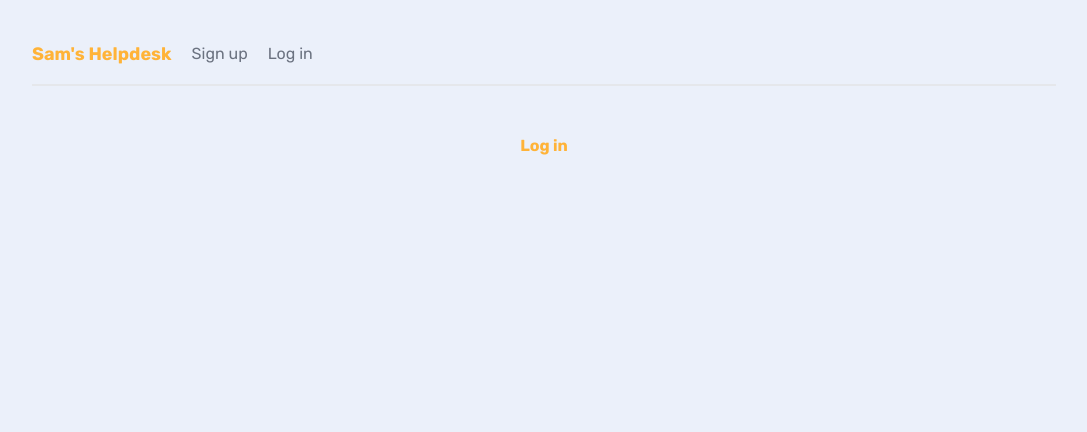
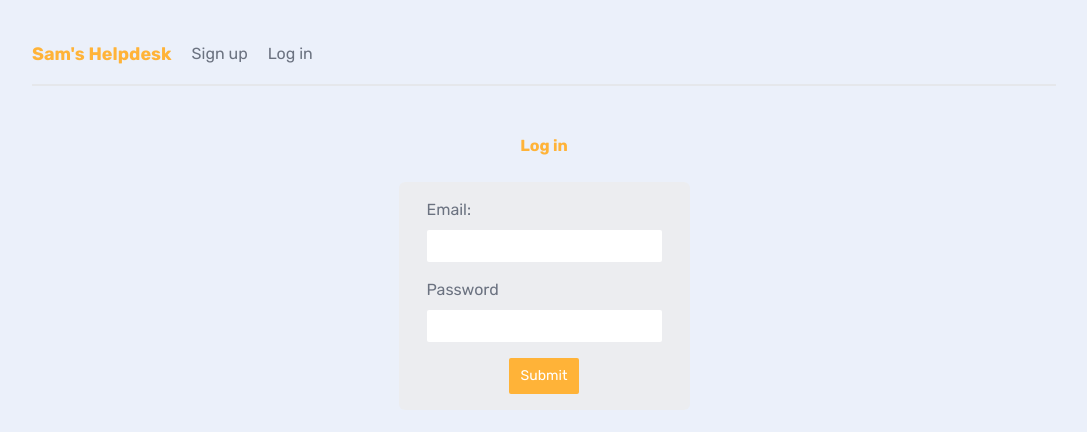
Before and after one commit to samuelotoo/ticketstore, a Next.js app: page /login in a window 1280 px wide. Shown: the top 432 px of the page, without its empty margins (96-1183 px from the left). Built offline with nearby package versions, Linux system fonts and the light colour scheme.

Commit message:
auth login page

```diff
--- /dev/null
+++ b/app/(auth)/AuthForm.js
@@ -0,0 +1,34 @@
+"use client"
+
+import React from 'react'
+
+import { useState } from 'react'
+
+export default function AuthForm( {handleSubmit}) {
+const[email, setEmail]=useState('')
+const[password, setPassword]=useState('')
+
+  return (
+    <form onSubmit={(e)=>handleSubmit(e, email, password)}>
+        <label >
+            <span>Email:</span>
+            <input
+            type="email"
+            onChange={(e)=>setEmail(e.target.value)}
+            value={email}
+            required
+            />
+        </label>
+        <label>
+            <span>Password</span>
+            <input
+            type="password"
+            onChange={(e)=>setPassword(e.target.value)}
+            value={password}
+            required
+            />
+        </label>
+        <button className="btn-primary">Submit</button>
+    </form>
+  )
+}
--- a/app/(auth)/login/page.js
+++ b/app/(auth)/login/page.js
@@ -1,9 +1,20 @@
+"use client";
+
 import React from "react";
+import AuthForm from "../AuthForm";
 
 export default function Login() {
+  const handleSubmit = async (e, email, password) => {
+    e.preventDefault();
+
+    console.log("Login deetails", email, password);
+  };
+
   return (
     <main>
       <h2 className="text-center">Log in</h2>
+
+      <AuthForm handleSubmit={handleSubmit} />
     </main>
   );
 }
--- a/app/(auth)/signup/page.js
+++ b/app/(auth)/signup/page.js
@@ -1,9 +1,19 @@
+"use client";
+
 import React from "react";
+import AuthForm from "../AuthForm";
 
 export default function Signup() {
+  const handleSubmit = async (e, email, password) => {
+    e.preventDefault();
+
+    console.log("signup details", email, password);
+  };
   return (
     <main>
       <h2 className="text-center">Sign up</h2>
+
+      <AuthForm handleSubmit={handleSubmit} />
     </main>
   );
 }
```
